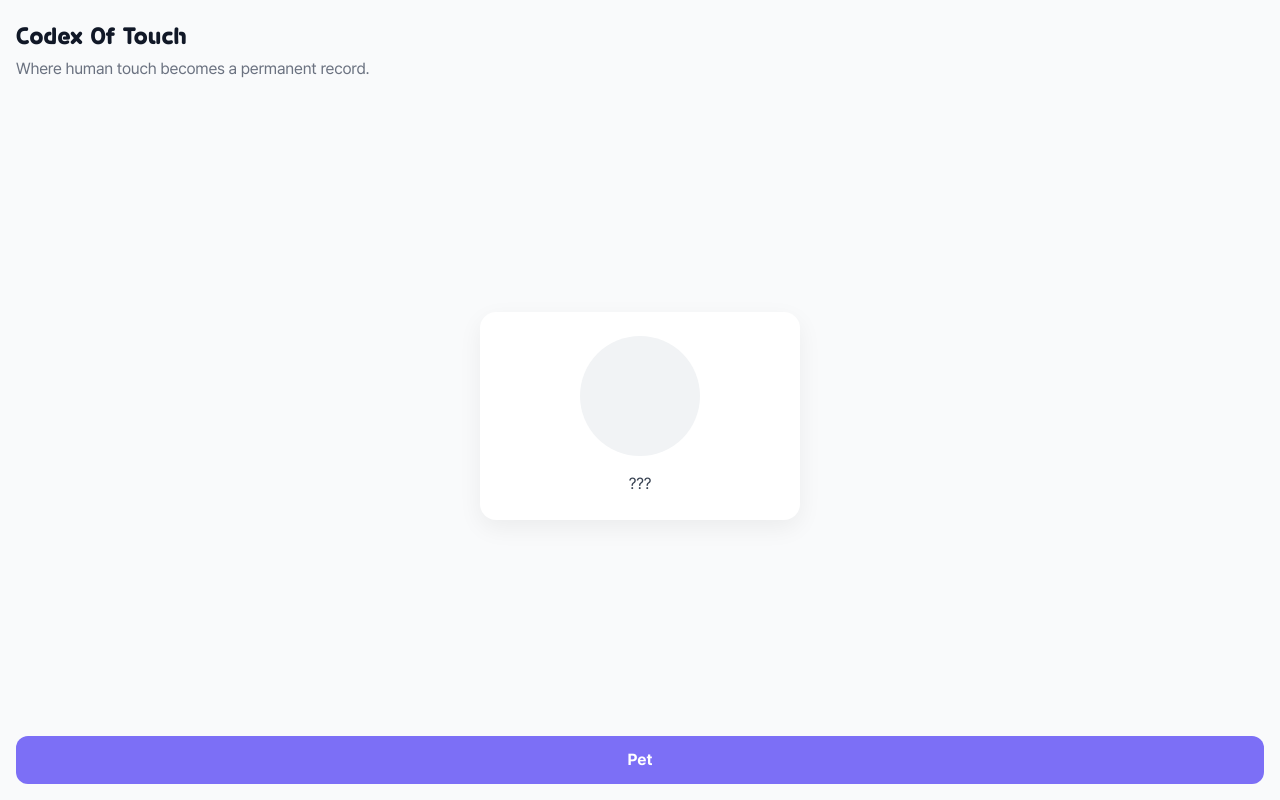
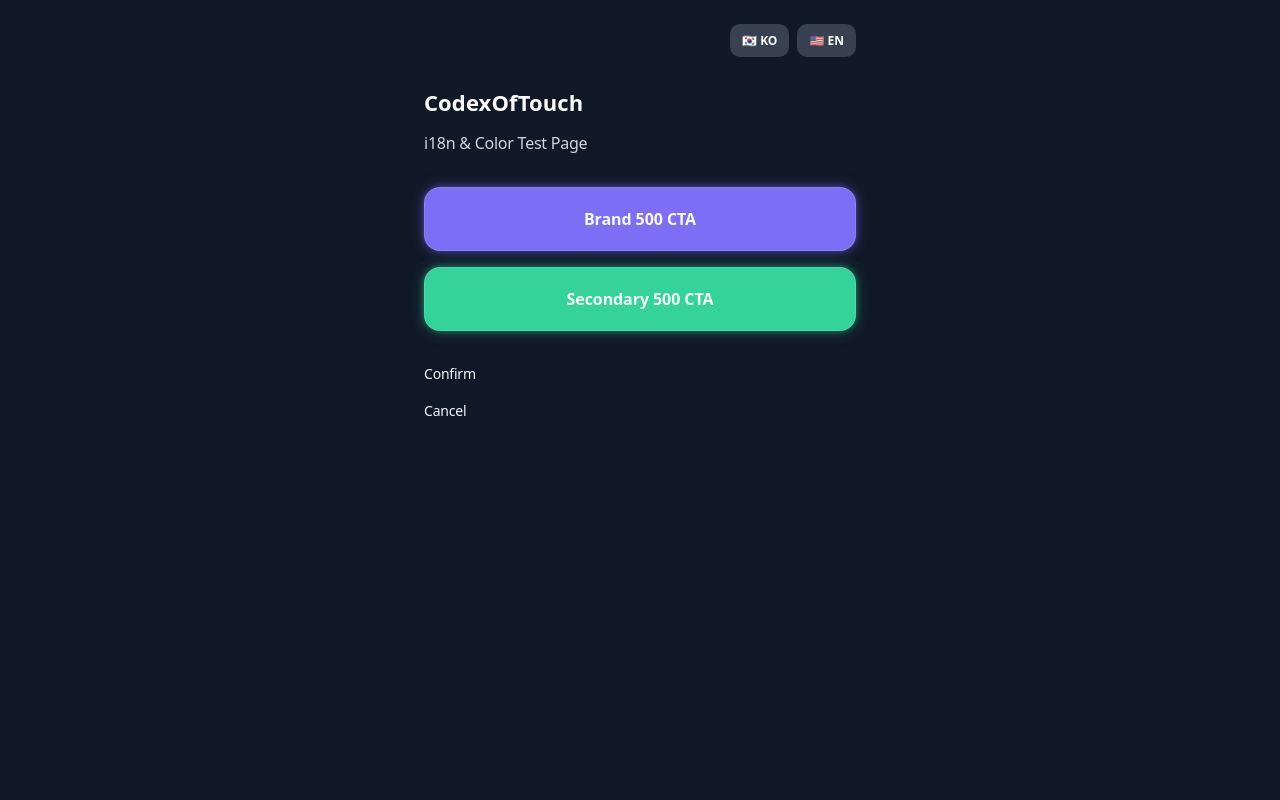
Before and after one commit to EarthIsMine/CodexOfTouch, a Next.js app in the folder frontend/: page / in a window 1280 px wide. Built offline with nearby package versions, Linux system fonts and the light colour scheme; no server answers.

Commit message:
feat: CTA 버튼 추가

```diff
--- a/frontend/src/app/GlobalStyles.tsx
+++ b/frontend/src/app/GlobalStyles.tsx
@@ -6,6 +6,10 @@ export default function GlobalStyles() {
   return (
     <Global
       styles={css`
+        /* =========================
+           1. CSS Reset (Minimal)
+        ========================== */
+
         *,
         *::before,
         *::after {
@@ -20,15 +24,56 @@ export default function GlobalStyles() {
           height: 100%;
         }
 
+        body {
+          -webkit-font-smoothing: antialiased;
+          -moz-osx-font-smoothing: grayscale;
+          text-rendering: optimizeLegibility;
+
+          /* 🌑 Dark Theme Default */
+          background-color: var(--color-neutral-1000);
+          color: var(--color-neutral-100);
+
+          font-family: var(--font-body);
+        }
+
+        button {
+          border: none;
+          background: none;
+          padding: 0;
+          cursor: pointer;
+          font: inherit;
+        }
+
+        a {
+          color: inherit;
+          text-decoration: none;
+        }
+
+        img,
+        video {
+          max-width: 100%;
+          display: block;
+        }
+
+        /* =========================
+           2. Font Families
+        ========================== */
+
         :root {
-          /* next/font/local variable mapping */
           --font-heading:
-            var(--font-school-safety), var(--font-pretendard), system-ui,
-            -apple-system, BlinkMacSystemFont, "Segoe UI", sans-serif;
-          --font-body:
-            var(--font-pretendard), system-ui, -apple-system,
+            "학교안심 둥근미소", Pretendard, system-ui, -apple-system,
             BlinkMacSystemFont, "Segoe UI", sans-serif;
 
+          --font-body:
+            Pretendard, system-ui, -apple-system, BlinkMacSystemFont,
+            "Segoe UI", sans-serif;
+        }
+
+        /* =========================
+           3. Typography Scale
+        ========================== */
+
+        :root {
           /* Base */
           --font-size-base: 14px;
 
@@ -50,8 +95,57 @@ export default function GlobalStyles() {
           --letter-spacing-heading: 0.005em;
           --letter-spacing-subtitle: -0.005em;
           --letter-spacing-body: -0.015em;
+        }
 
-          /* Spacing (4px scale) */
+        h1,
+        h2 {
+          font-family: var(--font-heading);
+          line-height: var(--line-height-heading);
+          letter-spacing: var(--letter-spacing-heading);
+          margin: 0;
+          color: var(--color-neutral-100);
+        }
+
+        h1 {
+          font-size: var(--font-size-h1);
+        }
+
+        h2 {
+          font-size: var(--font-size-h2);
+        }
+
+        p,
+        span,
+        li,
+        input,
+        textarea {
+          font-family: var(--font-body);
+          font-size: var(--font-size-body);
+          line-height: var(--line-height-body);
+          letter-spacing: var(--letter-spacing-body);
+          margin: 0;
+          color: var(--color-neutral-200);
+        }
+
+        .subtitle {
+          font-size: var(--font-size-subtitle);
+          line-height: var(--line-height-subtitle);
+          letter-spacing: var(--letter-spacing-subtitle);
+          color: var(--color-neutral-300);
+        }
+
+        .caption {
+          font-size: var(--font-size-caption);
+          line-height: var(--line-height-body);
+          letter-spacing: var(--letter-spacing-body);
+          color: var(--color-neutral-400);
+        }
+
+        /* =========================
+           4. Spacing Scale (4px)
+        ========================== */
+
+        :root {
           --space-0: 0px;
           --space-1: 4px;
           --space-2: 8px;
@@ -63,15 +157,21 @@ export default function GlobalStyles() {
           --space-8: 40px;
           --space-9: 48px;
           --space-10: 64px;
+        }
 
+        /* =========================
+           5. Color Palette
+        ========================== */
+
+        :root {
           /* Neutral */
           --color-neutral-100: #ffffff;
-          --color-neutral-200: #f9fafb;
-          --color-neutral-300: #f1f3f5;
-          --color-neutral-400: #e5e7eb;
-          --color-neutral-500: #d1d5db;
-          --color-neutral-600: #9ca3af;
-          --color-neutral-700: #6b7280;
+          --color-neutral-200: #f3f4f6;
+          --color-neutral-300: #e5e7eb;
+          --color-neutral-400: #d1d5db;
+          --color-neutral-500: #9ca3af;
+          --color-neutral-600: #6b7280;
+          --color-neutral-700: #4b5563;
           --color-neutral-800: #374151;
           --color-neutral-900: #1f2937;
           --color-neutral-1000: #111827;
@@ -79,7 +179,7 @@ export default function GlobalStyles() {
           --color-neutral-1200: #05080f;
           --color-neutral-1300: #000000;
 
-          /* Brand */
+          /* Brand (Soft Violet) */
           --color-brand-100: #f3f1ff;
           --color-brand-200: #e4e0ff;
           --color-brand-300: #cfc8ff;
@@ -91,7 +191,7 @@ export default function GlobalStyles() {
           --color-brand-900: #2c2670;
           --color-brand-1000: #1a1747;
 
-          /* Secondary */
+          /* Secondary (Mint) */
           --color-secondary-100: #ecfef6;
           --color-secondary-200: #d1fae5;
           --color-secondary-300: #a7f3d0;
@@ -108,76 +208,14 @@ export default function GlobalStyles() {
           --color-warning: #fbbf24;
           --color-error: #f87171;
           --color-info: #60a5fa;
+
+          /* ✨ Fluorescent Accent (CTA Only) */
+          --color-accent-neon: #b7ff3c;
         }
 
-        body {
-          -webkit-font-smoothing: antialiased;
-          -moz-osx-font-smoothing: grayscale;
-          text-rendering: optimizeLegibility;
-
-          background-color: var(--color-neutral-100);
-          color: var(--color-neutral-900);
-
-          font-family: var(--font-body);
-          font-size: var(--font-size-body);
-          line-height: var(--line-height-body);
-          letter-spacing: var(--letter-spacing-body);
-        }
-
-        h1,
-        h2 {
-          font-family: var(--font-heading);
-          line-height: var(--line-height-heading);
-          letter-spacing: var(--letter-spacing-heading);
-          margin: 0;
-        }
-
-        h1 {
-          font-size: var(--font-size-h1);
-        }
-
-        h2 {
-          font-size: var(--font-size-h2);
-        }
-
-        .subtitle {
-          font-family: var(--font-body);
-          font-size: var(--font-size-subtitle);
-          line-height: var(--line-height-subtitle);
-          letter-spacing: var(--letter-spacing-subtitle);
-        }
-
-        .caption {
-          font-family: var(--font-body);
-          font-size: var(--font-size-caption);
-          line-height: var(--line-height-body);
-          letter-spacing: var(--letter-spacing-body);
-        }
-
-        button {
-          border: none;
-          background: none;
-          padding: 0;
-          cursor: pointer;
-          font: inherit;
-          color: inherit;
-        }
-
-        a {
-          color: inherit;
-          text-decoration: none;
-        }
-
-        img,
-        video {
-          max-width: 100%;
-          display: block;
-        }
-
-        :focus-visible {
-          outline: 2px solid var(--color-brand-500);
-          outline-offset: 2px;
-        }
+        /* =========================
+           6. Layout Base (Mobile First)
+        ========================== */
 
         #root {
           min-height: 100%;
@@ -188,6 +226,15 @@ export default function GlobalStyles() {
           margin: 0 auto;
           padding: var(--space-4);
         }
+
+        /* =========================
+           7. Accessibility
+        ========================== */
+
+        :focus-visible {
+          outline: 2px solid var(--color-accent-neon);
+          outline-offset: 2px;
+        }
       `}
     />
   );
--- a/frontend/src/app/page.tsx
+++ b/frontend/src/app/page.tsx
@@ -3,26 +3,43 @@
 import styled from "@emotion/styled";
 import { useTranslations } from "next-intl";
 
-export default function HomePage() {
-  const t = useTranslations("home");
+import CTAButton from "@/ui/CTAButton";
+
+type Locale = "ko" | "en";
+
+export default function I18nTestPage() {
+  const t = useTranslations("common");
+
+  const handleChangeLocale = (locale: Locale) => {
+    document.cookie = `NEXT_LOCALE=${locale}; path=/; max-age=31536000`;
+    window.location.reload();
+  };
 
   return (
     <Container>
-      <Header>
-        <Title>{t("title")}</Title>
-        <Subtitle>{t("subtitle")}</Subtitle>
-      </Header>
+      {/* Language Switch */}
+      <LangSwitch>
+        <LangButton onClick={() => handleChangeLocale("ko")}>🇰🇷 KO</LangButton>
+        <LangButton onClick={() => handleChangeLocale("en")}>🇺🇸 EN</LangButton>
+      </LangSwitch>
 
-      <Main>
-        <CharacterCard>
-          <CharacterPlaceholder />
-          <CharacterName>???</CharacterName>
-        </CharacterCard>
-      </Main>
+      {/* Title */}
+      <Section>
+        <Heading>CodexOfTouch</Heading>
+        <Subtitle>{t("i18nTest")}</Subtitle>
+      </Section>
 
-      <BottomCTA>
-        <PetButton>{t("pet")}</PetButton>
-      </BottomCTA>
+      {/* CTA Test */}
+      <Section>
+        <CTAButton variant="brand">Brand 500 CTA</CTAButton>
+        <CTAButton variant="secondary">Secondary 500 CTA</CTAButton>
+      </Section>
+
+      {/* i18n Text Test */}
+      <Section>
+        <Text>{t("confirm")}</Text>
+        <Text>{t("cancel")}</Text>
+      </Section>
     </Container>
   );
 }
@@ -31,79 +48,58 @@ export default function HomePage() {
    Styled Components
 ========================= */
 
-const Container = styled.div`
-  min-height: 100dvh;
+const Container = styled.main`
+  max-width: 480px;
+  margin: 0 auto;
+  padding: var(--space-6);
+  min-height: 100vh;
+
   display: flex;
   flex-direction: column;
-  background: var(--color-neutral-200);
+  gap: var(--space-7);
+
+  background-color: var(--color-neutral-1000);
 `;
 
-const Header = styled.header`
-  padding: var(--space-6) var(--space-4) var(--space-4);
+const LangSwitch = styled.div`
+  display: flex;
+  justify-content: flex-end;
+  gap: var(--space-2);
 `;
 
-const Title = styled.h1`
+const LangButton = styled.button`
+  padding: 8px 12px;
+  border-radius: 10px;
+
+  background-color: var(--color-neutral-800);
+  color: var(--color-neutral-100);
+
+  font-size: var(--font-size-caption);
+  font-weight: 800;
+
+  &:active {
+    background-color: var(--color-neutral-700);
+    transform: scale(0.98);
+  }
+`;
+
+const Section = styled.section`
+  display: flex;
+  flex-direction: column;
+  gap: var(--space-4);
+`;
+
+const Heading = styled.h1`
   font-size: var(--font-size-h1);
-  color: var(--color-neutral-1000);
+  color: var(--color-neutral-100);
 `;
 
 const Subtitle = styled.p`
-  margin-top: var(--space-2);
   font-size: var(--font-size-subtitle);
-  line-height: var(--line-height-subtitle);
-  color: var(--color-neutral-700);
+  color: var(--color-neutral-400);
 `;
 
-const Main = styled.main`
-  flex: 1;
-  padding: var(--space-4);
-  display: flex;
-  justify-content: center;
-  align-items: center;
+const Text = styled.p`
+  font-size: var(--font-size-body);
+  color: var(--color-neutral-200);
 `;
-
-const CharacterCard = styled.div`
-  width: 100%;
-  max-width: 320px;
-  background: var(--color-neutral-100);
-  border-radius: 16px;
-  padding: var(--space-6);
-  display: flex;
-  flex-direction: column;
-  align-items: center;
-  box-shadow: 0 8px 24px rgba(0, 0, 0, 0.06);
-`;
-
-const CharacterPlaceholder = styled.div`
-  width: 120px;
-  height: 120px;
-  border-radius: 999px;
-  background: var(--color-neutral-300);
-  margin-bottom: var(--space-4);
-`;
-
-const CharacterName = styled.span`
-  font-size: var(--font-size-subtitle);
-  color: var(--color-neutral-800);
-`;
-
-const BottomCTA = styled.div`
-  padding: var(--space-4);
-  position: sticky;
-  bottom: 0;
-  background: linear-gradient(
-    to top,
-    var(--color-neutral-200),
-    rgba(249, 250, 251, 0)
-  );
-`;
-
-const PetButton = styled.button`
-  width: 100%;
-  height: 48px;
-  border-radius: 12px;
-  background: var(--color-brand-500);
-  color: white;
-  font-size: var(--font-size-subtitle);
-  font-weight: 600;
-`;
--- a/frontend/src/i18n/messages/en.json
+++ b/frontend/src/i18n/messages/en.json
@@ -1,8 +1,7 @@
 {
-  "home": {
-    "title": "Codex Of Touch",
-    "subtitle": "Where human touch becomes a permanent record.",
-    "pet": "Pet",
-    "language": "Language"
+  "common": {
+    "i18nTest": "i18n & Color Test Page",
+    "confirm": "Confirm",
+    "cancel": "Cancel"
   }
 }
--- a/frontend/src/i18n/messages/ko.json
+++ b/frontend/src/i18n/messages/ko.json
@@ -1,8 +1,7 @@
 {
-  "home": {
-    "title": "코덱스 오브 터치",
-    "subtitle": "인간의 접촉이 영구적인 기록이 되는 곳",
-    "pet": "쓰다듬기",
-    "language": "언어"
+  "common": {
+    "i18nTest": "다국어 및 컬러 테스트 페이지",
+    "confirm": "확인",
+    "cancel": "취소"
   }
 }
--- /dev/null
+++ b/frontend/src/ui/CTAButton.tsx
@@ -0,0 +1,74 @@
+"use client";
+
+import styled from "@emotion/styled";
+import type { ButtonHTMLAttributes } from "react";
+
+export type CTAVariant = "brand" | "secondary";
+
+export type CTAButtonProps = ButtonHTMLAttributes<HTMLButtonElement> & {
+  variant: CTAVariant;
+  children: React.ReactNode;
+};
+
+export default function CTAButton({
+  variant,
+  children,
+  ...props
+}: CTAButtonProps) {
+  return (
+    <Button $variant={variant} {...props}>
+      {children}
+    </Button>
+  );
+}
+
+const Button = styled.button<{ $variant: CTAVariant }>`
+  height: 64px;
+  width: 100%;
+  border-radius: 16px;
+
+  display: flex;
+  align-items: center;
+  justify-content: center;
+
+  font-size: var(--font-size-subtitle);
+  font-weight: 800;
+  letter-spacing: var(--letter-spacing-subtitle);
+
+  color: rgba(255, 255, 255, 0.95);
+
+  background-color: ${({ $variant }) =>
+    $variant === "brand"
+      ? "var(--color-brand-500)"
+      : "var(--color-secondary-500)"};
+
+  border: 1px solid rgba(255, 255, 255, 0.1);
+
+  /* ✨ 절제된 네온 */
+  box-shadow: ${({ $variant }) =>
+    $variant === "brand"
+      ? `
+        0 0 6px rgba(124, 111, 246, 0.45),
+        0 0 16px rgba(124, 111, 246, 0.3)
+      `
+      : `
+        0 0 6px rgba(52, 211, 153, 0.45),
+        0 0 16px rgba(52, 211, 153, 0.3)
+      `};
+
+  transition:
+    transform 120ms ease,
+    filter 120ms ease,
+    box-shadow 120ms ease;
+
+  &:active {
+    transform: scale(0.985);
+    filter: brightness(1.02) saturate(1.03);
+  }
+
+  &:disabled {
+    cursor: not-allowed;
+    opacity: 0.6;
+    box-shadow: none;
+  }
+`;
```
